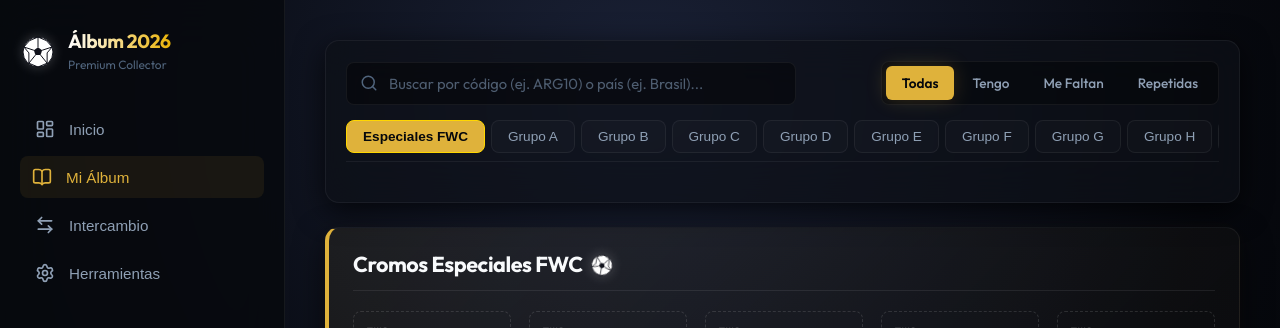
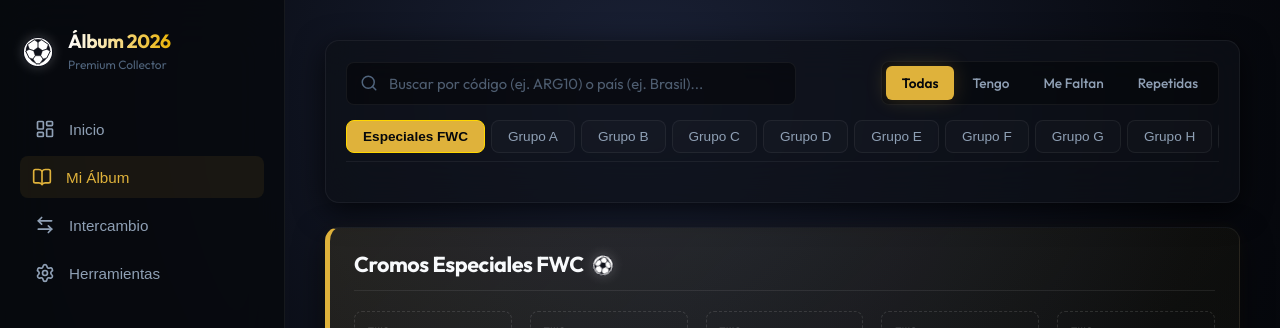
Before and after one commit to javis-project/album-mundial-2026-web, a React (Vite) app: page / in a window 1280 px wide. Both pictures are taken after a click on the button "Mi Álbum". Shown: the top 328 px of the page. Built offline with nearby package versions, Linux system fonts and the light colour scheme.

Commit message:
UI Redesign: Restored country background colors, left national ribbons, large watermarks, and classic vector soccer ball SVG

```diff
--- a/src/components/SoccerBall.jsx
+++ b/src/components/SoccerBall.jsx
@@ -1,25 +1,52 @@
 import React from "react";
 
 export default function SoccerBall({ size = 24, className }) {
-  // Premium black and white vector soccer ball SVG
+  // Premium classic black and white vector soccer ball SVG
   return (
     <svg
       className={className || "spinning-soccer-ball"}
       width={size}
       height={size}
-      viewBox="0 0 512 512"
+      viewBox="0 0 100 100"
       fill="none"
       xmlns="http://www.w3.org/2000/svg"
       style={{ display: "inline-block", verticalAlign: "middle" }}
     >
-      <circle cx="256" cy="256" r="240" fill="#ffffff" stroke="#10121b" strokeWidth="16" />
-      <path d="M256 180 L190 228 L215 305 L297 305 L322 228 Z" fill="#10121b" />
-      <path d="M256 180 L256 16" stroke="#10121b" strokeWidth="16" />
-      <path d="M190 228 L30 176" stroke="#10121b" strokeWidth="16" />
-      <path d="M215 305 L110 435" stroke="#10121b" strokeWidth="16" />
-      <path d="M297 305 L402 435" stroke="#10121b" strokeWidth="16" />
-      <path d="M322 228 L482 176" stroke="#10121b" strokeWidth="16" />
-      <path d="M256 16 L120 75 L30 176 L110 270 L110 435 L256 496 L402 435 L402 270 L482 176 L392 75 Z" stroke="#10121b" strokeWidth="16" strokeLinejoin="round" />
+      {/* Outer circle/ball body (White base) */}
+      <circle cx="50" cy="50" r="46" fill="#ffffff" stroke="#10121b" strokeWidth="4" />
+
+      {/* Central Pentagon (Black) */}
+      <polygon points="50,35 64.3,45.4 58.8,62.1 41.2,62.1 35.7,45.4" fill="#10121b" stroke="#10121b" strokeWidth="1" strokeLinejoin="round" />
+
+      {/* Outer panels/gajos (Black, clipped by circle) */}
+      {/* Top pentagon panel */}
+      <path d="M50 20 L38 12 A46 46 0 0 1 62 12 Z" fill="#10121b" stroke="#10121b" strokeWidth="1" strokeLinejoin="round" />
+
+      {/* Top-Right pentagon panel */}
+      <path d="M76.5 41.5 L82 26 A46 46 0 0 1 88 48 Z" fill="#10121b" stroke="#10121b" strokeWidth="1" strokeLinejoin="round" />
+
+      {/* Bottom-Right pentagon panel */}
+      <path d="M65.5 71.5 L78 68 A46 46 0 0 1 55 87 Z" fill="#10121b" stroke="#10121b" strokeWidth="1" strokeLinejoin="round" />
+
+      {/* Bottom-Left pentagon panel */}
+      <path d="M34.5 71.5 L45 87 A46 46 0 0 1 22 68 Z" fill="#10121b" stroke="#10121b" strokeWidth="1" strokeLinejoin="round" />
+
+      {/* Top-Left pentagon panel */}
+      <path d="M23.5 41.5 L12 48 A46 46 0 0 1 18 26 Z" fill="#10121b" stroke="#10121b" strokeWidth="1" strokeLinejoin="round" />
+
+      {/* Lines connecting the pentagons (Black structural lines) */}
+      <line x1="50" y1="35" x2="50" y2="20" stroke="#10121b" strokeWidth="3" strokeLinecap="round" />
+      <line x1="64.3" y1="45.4" x2="76.5" y2="41.5" stroke="#10121b" strokeWidth="3" strokeLinecap="round" />
+      <line x1="58.8" y1="62.1" x2="65.5" y2="71.5" stroke="#10121b" strokeWidth="3" strokeLinecap="round" />
+      <line x1="41.2" y1="62.1" x2="34.5" y2="71.5" stroke="#10121b" strokeWidth="3" strokeLinecap="round" />
+      <line x1="35.7" y1="45.4" x2="23.5" y2="41.5" stroke="#10121b" strokeWidth="3" strokeLinecap="round" />
+
+      {/* Hexagon borders along outer parts */}
+      <line x1="38" y1="12" x2="18" y2="26" stroke="#10121b" strokeWidth="3" strokeLinecap="round" />
+      <line x1="62" y1="12" x2="82" y2="26" stroke="#10121b" strokeWidth="3" strokeLinecap="round" />
+      <line x1="88" y1="48" x2="78" y2="68" stroke="#10121b" strokeWidth="3" strokeLinecap="round" />
+      <line x1="55" y1="87" x2="45" y2="87" stroke="#10121b" strokeWidth="3" strokeLinecap="round" />
+      <line x1="22" y1="68" x2="12" y2="48" stroke="#10121b" strokeWidth="3" strokeLinecap="round" />
     </svg>
   );
 }
--- a/src/views/AlbumView.jsx
+++ b/src/views/AlbumView.jsx
@@ -2,7 +2,7 @@ import React, { useState, useMemo } from "react";
 import { Search, BookOpen } from "lucide-react";
 import StickerCard from "../components/StickerCard";
 import SoccerBall from "../components/SoccerBall";
-import { GROUPS, TEAM_NAMES, FIFA_TO_ISO2, STICKER_CODES } from "../core/constants";
+import { GROUPS, TEAM_NAMES, FIFA_TO_ISO2, TEAM_COLORS, STICKER_CODES } from "../core/constants";
 
 export default function AlbumView({ state, onAddSticker, onSubtractSticker, activeGroup, setActiveGroup }) {
   const [searchQuery, setSearchQuery] = useState("");
@@ -77,10 +77,12 @@ export default function AlbumView({ state, onAddSticker, onSubtractSticker, acti
     return teams.map((teamCode) => {
       const teamCodes = filteredStickers.filter((c) => c.startsWith(teamCode));
       const iso2 = FIFA_TO_ISO2[teamCode];
+      const colors = TEAM_COLORS[teamCode] || ["#334155", "#475569"];
       return {
         id: teamCode,
         title: `${TEAM_NAMES[teamCode] || teamCode} (${teamCode})`, // Restored abbreviation after the name
         iso2,
+        colors, // Fixed: Returned colors so background gradient and left border lines work
         codes: teamCodes,
         stats: {
           collected: teamCodes.filter((c) => state[c] > 0).length,
@@ -166,7 +168,7 @@ export default function AlbumView({ state, onAddSticker, onSubtractSticker, acti
         {groupedSections.map((section) => {
           if (section.codes.length === 0) return null;
 
-          const teamColors = section.colors || (section.id ? [] : (FIFA_TO_ISO2[section.id] ? ["#334155", "#475569"] : []));
+          const teamColors = section.colors || [];
           const primaryColor = teamColors[0] || "rgba(255,255,255,0.06)";
           const secondaryColor = teamColors[1] || primaryColor;
 
@@ -175,9 +177,9 @@ export default function AlbumView({ state, onAddSticker, onSubtractSticker, acti
               key={section.id}
               className="team-section"
               style={{
-                borderLeft: `4px solid ${primaryColor}`,
-                background: `linear-gradient(135deg, ${primaryColor}12 0%, rgba(10, 12, 18, 0.4) 60%, rgba(5, 7, 10, 0.95) 100%)`,
-                boxShadow: `0 10px 30px rgba(0, 0, 0, 0.6), 0 0 20px ${primaryColor}08`,
+                borderLeft: `5px solid ${primaryColor}`,
+                background: `linear-gradient(135deg, ${primaryColor}1b 0%, ${secondaryColor}08 40%, rgba(10, 12, 18, 0.5) 75%, rgba(6, 8, 12, 0.95) 100%)`,
+                boxShadow: `0 10px 30px rgba(0, 0, 0, 0.6), 0 0 20px ${primaryColor}0c`,
                 padding: "24px",
                 position: "relative",
                 overflow: "hidden"
@@ -193,9 +195,36 @@ export default function AlbumView({ state, onAddSticker, onSubtractSticker, acti
                     backgroundPosition: "center",
                     opacity: 0.038,
                     pointerEvents: "none",
-                    zIndex: 0
+                    zIndex: 0,
+                    width: "320px",
+                    height: "210px",
+                    position: "absolute",
+                    bottom: "-20px",
+                    right: "-20px",
+                    filter: "blur(1px)"
                   }}
                 />
+              )}
+
+              {/* Point 1: Large faint country abbreviation letters in bottom right */}
+              {section.id && (
+                <div
+                  style={{
+                    position: "absolute",
+                    bottom: "-15px",
+                    right: "-5px",
+                    fontSize: "14rem",
+                    fontWeight: "900",
+                    fontFamily: "var(--mono)",
+                    color: "rgba(255, 255, 255, 0.035)",
+                    pointerEvents: "none",
+                    zIndex: 0,
+                    userSelect: "none",
+                    lineHeight: 0.85
+                  }}
+                >
+                  {section.id.toUpperCase()}
+                </div>
               )}
 
               {/* National Team Banner Header */}
```
